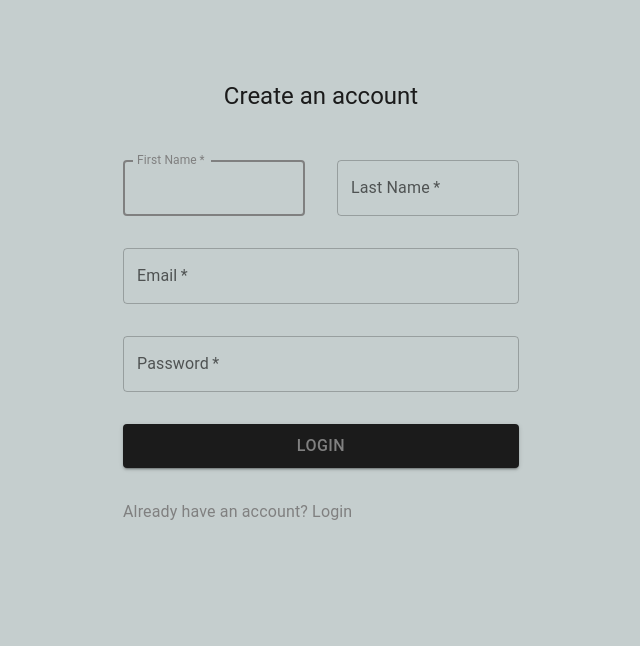
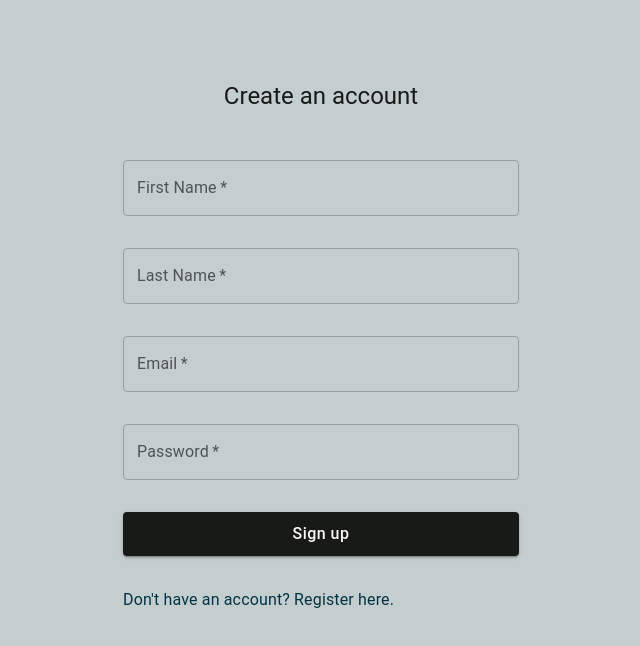
Before and after one commit to rutaben/the-perfect-catch-app, a React (Create React App) app in the folder client/: page /register in a window 1280 px wide. Shown: the top 646 px of the page, without its empty margins (319-959 px from the left). Built offline with nearby package versions, Linux system fonts and the light colour scheme.

Commit message:
feat: created authentication form component and edited related components to match the form

```diff
--- /dev/null
+++ b/client/src/components/authentication-form.jsx
@@ -0,0 +1,58 @@
+import React from 'react';
+import { Container, Box, Typography, Grid, TextField, styled } from '@mui/material';
+import ContainedButton from './contained-button';
+import PlainLinkLight from './plain-link-light';
+import PlainLinkDark from './plain-link-dark';
+
+const StyledBox = styled(Box)(() => ({
+  display: 'flex',
+  flexDirection: 'column',
+  alignItems: 'center'
+}));
+
+const AuthenticationForm = ({
+  textFieldData,
+  title,
+  lightLinkTo,
+  lightLinkTitle,
+  darkLinkTo,
+  darkLinkTitle
+}) => {
+  return (
+    <Container maxWidth="xs">
+      <Box component="form" sx={{ mt: 10 }}>
+        <StyledBox sx={{ mb: 3 }}>
+          <Typography variant="h5" sx={{ mb: 3 }}>
+            {title}
+          </Typography>
+        </StyledBox>
+        <Grid container spacing={4}>
+          {textFieldData.map(({ id, name, label, type }) => (
+            <Grid item key={id} xs={12}>
+              <TextField
+                variant="outlined"
+                required
+                fullWidth
+                id={id}
+                name={name}
+                label={label}
+                type={type}
+              />
+            </Grid>
+          ))}
+          <Grid item xs={12}>
+            <ContainedButton
+              title={<PlainLinkLight linkTo={lightLinkTo} linkTitle={lightLinkTitle} />}
+              type="submit"
+            />
+          </Grid>
+          <Grid item xs={12}>
+            <PlainLinkDark linkTo={darkLinkTo} linkTitle={darkLinkTitle} />
+          </Grid>
+        </Grid>
+      </Box>
+    </Container>
+  );
+};
+
+export default AuthenticationForm;
--- a/client/src/components/contained-button.jsx
+++ b/client/src/components/contained-button.jsx
@@ -4,19 +4,15 @@ const StyledButton = styled(Button)(({ theme }) => ({
   fontSize: '1rem',
   backgroundColor: theme.palette.text.primary,
   color: theme.palette.text.light,
+  textTransform: 'none',
   '&:hover': {
     backgroundColor: theme.palette.secondary.main
   }
 }));
 
-const ContainedButton = ({ title, type, fullWidth }) => {
+const ContainedButton = ({ title, type }) => {
   return (
-    <StyledButton
-      variant="contained"
-      type={type}
-      fullWidth={fullWidth}
-      sx={{ px: 10, py: 1, mx: 'auto' }}
-    >
+    <StyledButton variant="contained" type={type} fullWidth sx={{ px: 10, py: 1, mx: 'auto' }}>
       {title}
     </StyledButton>
   );
--- a/client/src/components/plain-link.jsx
+++ b/client/src/components/plain-link-dark.jsx
@@ -4,11 +4,14 @@ import { Link } from 'react-router-dom';
 
 const StyledLink = styled(Link)(({ theme }) => ({
   textDecoration: 'none',
-  color: theme.palette.primary.main
+  color: theme.palette.secondary.dark,
+  '&:hover': {
+    textDecoration: 'underline'
+  }
 }));
 
-const PlainLink = ({ linkTo, linkTitle }) => {
+const PlainLinkDark = ({ linkTo, linkTitle }) => {
   return <StyledLink to={linkTo}>{linkTitle}</StyledLink>;
 };
 
-export default PlainLink;
+export default PlainLinkDark;
--- /dev/null
+++ b/client/src/components/plain-link-light.jsx
@@ -0,0 +1,14 @@
+import React from 'react';
+import { styled } from '@mui/material';
+import { Link } from 'react-router-dom';
+
+const StyledLink = styled(Link)(({ theme }) => ({
+  textDecoration: 'none',
+  color: theme.palette.text.light
+}));
+
+const PlainLinkLight = ({ linkTo, linkTitle }) => {
+  return <StyledLink to={linkTo}>{linkTitle}</StyledLink>;
+};
+
+export default PlainLinkLight;
--- a/client/src/pages/login-page.jsx
+++ b/client/src/pages/login-page.jsx
@@ -1,60 +1,21 @@
 import React from 'react';
-import { Container, Box, Typography, Grid, TextField } from '@mui/material';
-import PlainLink from '../components/plain-link';
-import ContainedButton from '../components/contained-button';
+import AuthenticationForm from '../components/authentication-form';
+
+const loginFormData = [
+  { id: 'email', name: 'email', label: 'Email', type: 'email' },
+  { id: 'password', name: 'password', label: 'Password', type: 'password' }
+];
 
 const LoginPage = () => {
   return (
-    <Container maxWidth="xs">
-      <Box component="form" sx={{ mt: 10 }}>
-        <Box
-          sx={{
-            mb: 3,
-            display: 'flex',
-            flexDirection: 'column',
-            alignItems: 'center'
-          }}
-        >
-          <Typography variant="h3" sx={{ mb: 3 }}>
-            The Perfect Catch
-          </Typography>
-        </Box>
-        <Grid container spacing={4}>
-          <Grid item xs={12}>
-            <TextField
-              required
-              variant="outlined"
-              fullWidth
-              autoFocus
-              name="email"
-              label="Email"
-              id="email"
-            />
-          </Grid>
-          <Grid item xs={12}>
-            <TextField
-              required
-              variant="outlined"
-              fullWidth
-              type="password"
-              name="password"
-              label="Password"
-              id="password"
-            />
-          </Grid>
-          <Grid item xs={12} sx={{ width: '100%', display: 'flex', justifyContent: 'center' }}>
-            <ContainedButton
-              title={<PlainLink linkTo={'/favorite-movies'} linkTitle="Login" />}
-              type="submit"
-              fullWidth="true"
-            />
-          </Grid>
-          <Grid item xs={12}>
-            <PlainLink linkTo={'/register'} linkTitle="Don't have an account? Register here" />
-          </Grid>
-        </Grid>
-      </Box>
-    </Container>
+    <AuthenticationForm
+      textFieldData={loginFormData}
+      title="Login"
+      lightLinkTo="/favorite-movies"
+      lightLinkTitle="Login"
+      darkLinkTo="/register"
+      darkLinkTitle="Don't have an account? Register here."
+    />
   );
 };
 
--- a/client/src/pages/register-page.jsx
+++ b/client/src/pages/register-page.jsx
@@ -1,80 +1,23 @@
 import React from 'react';
-import { Container, TextField, Typography, Grid, Box } from '@mui/material';
-import ContainedButton from '../components/contained-button';
-import PlainLink from '../components/plain-link';
+import AuthenticationForm from '../components/authentication-form';
+
+const registerFormData = [
+  { id: 'firstName', name: 'firstName', label: 'First Name', type: 'text' },
+  { id: 'lastName', name: 'lastName', label: 'Last Name', type: 'text' },
+  { id: 'email', name: 'email', label: 'Email', type: 'email' },
+  { id: 'password', name: 'password', label: 'Password', type: 'password' }
+];
 
 const RegisterPage = () => {
   return (
-    <Container maxWidth="xs">
-      <Box component="form" sx={{ mt: 10 }}>
-        <Box
-          sx={{
-            mb: 3,
-            display: 'flex',
-            flexDirection: 'column',
-            alignItems: 'center'
-          }}
-        >
-          <Typography variant="h5" sx={{ mb: 3 }}>
-            Create an account
-          </Typography>
-        </Box>
-        <Grid container spacing={4}>
-          <Grid item xs={12} sm={6}>
-            <TextField
-              required
-              variant="outlined"
-              fullWidth
-              autoFocus
-              name="firstName"
-              id="firstName"
-              label="First Name"
-            />
-          </Grid>
-          <Grid item xs={12} sm={6}>
-            <TextField
-              required
-              variant="outlined"
-              fullWidth
-              name="lastName"
-              label="Last Name"
-              id="lastName"
-            />
-          </Grid>
-          <Grid item xs={12}>
-            <TextField
-              required
-              variant="outlined"
-              fullWidth
-              name="email"
-              label="Email"
-              id="email"
-            />
-          </Grid>
-          <Grid item xs={12}>
-            <TextField
-              required
-              variant="outlined"
-              fullWidth
-              type="password"
-              name="password"
-              label="Password"
-              id="password"
-            />
-          </Grid>
-          <Grid item xs={12} sx={{ width: '100%', display: 'flex', justifyContent: 'center' }}>
-            <ContainedButton
-              title={<PlainLink linkTo={'/favorite-movies'} linkTitle="Login" />}
-              type="submit"
-              fullWidth="true"
-            />
-          </Grid>
-          <Grid item xs={12}>
-            <PlainLink linkTo={'/'} linkTitle="Already have an account? Login"></PlainLink>
-          </Grid>
-        </Grid>
-      </Box>
-    </Container>
+    <AuthenticationForm
+      textFieldData={registerFormData}
+      title="Create an account"
+      lightLinkTo="/favorite-movies"
+      lightLinkTitle="Sign up"
+      darkLinkTo="/register"
+      darkLinkTitle="Don't have an account? Register here."
+    />
   );
 };
 
--- a/client/src/styles/theme.js
+++ b/client/src/styles/theme.js
@@ -3,8 +3,8 @@ import { createTheme } from '@mui/material/styles';
 const theme = createTheme({
   palette: {
     text: {
-      primary: '#1b1b1b',
-      light: '#fffef7'
+      primary: '#181a18',
+      light: '#f9f8f0'
     },
     background: {
       default: '#c5cece',
@@ -12,11 +12,12 @@ const theme = createTheme({
     },
     primary: {
       main: '#808080',
-      light: '#beef00',
+      light: '#c5cece',
       dark: '#657a00'
     },
     secondary: {
-      main: '#1400c6'
+      main: '#287094',
+      dark: '#023246'
     },
     error: {
       main: '#ff0028'
```
Also changed, not shown: 1 other file (tests, documents, lock files or other folders).
